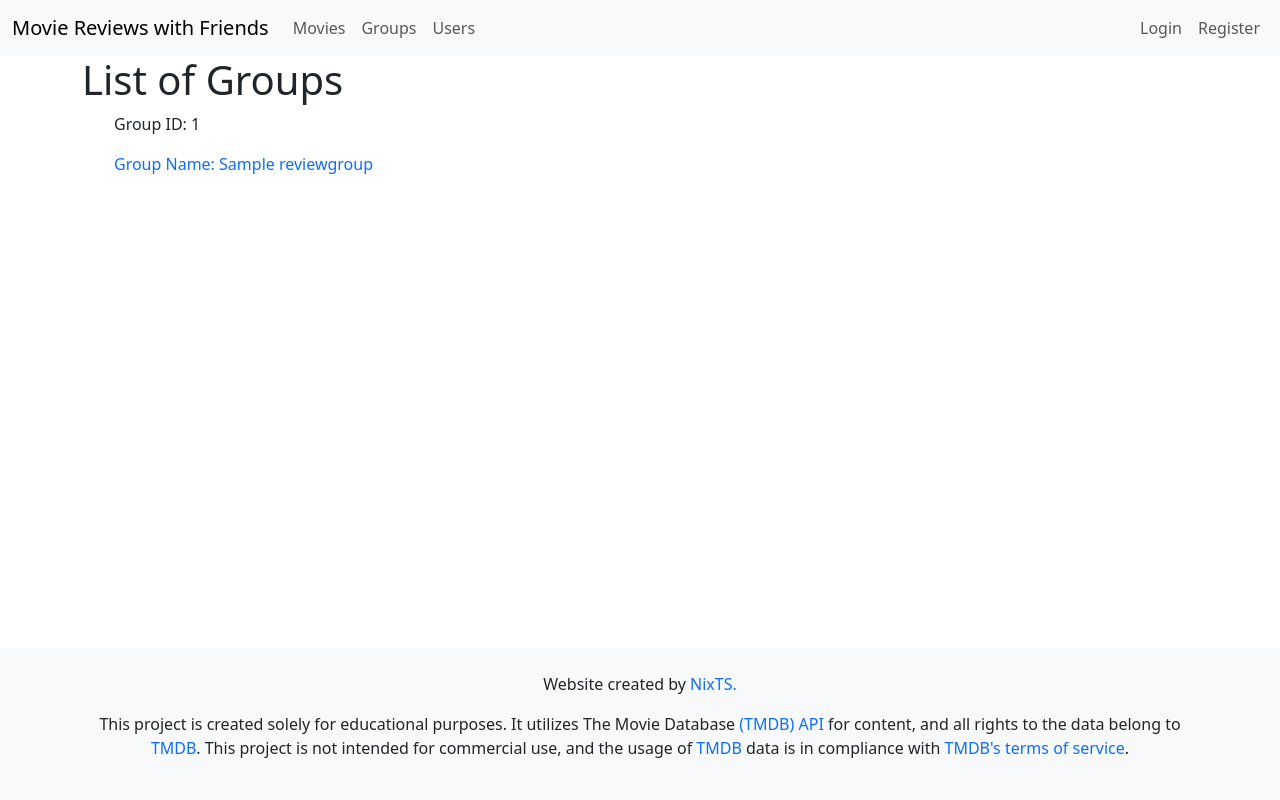
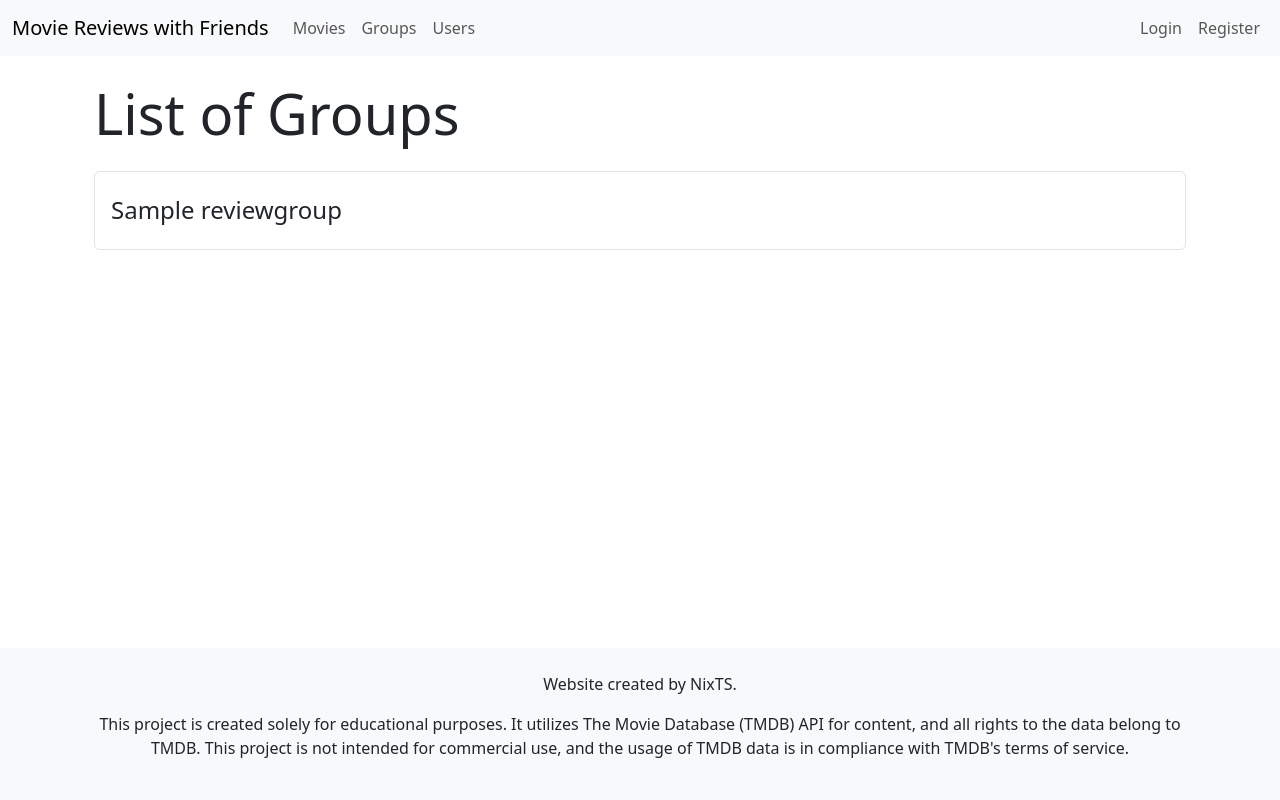
Before and after one commit to NixTS/movie-reviews-with-friends, a Django app: page /groups/list_groups/ in a window 1280 px wide. Run offline with Django 4.2, Linux system fonts and the light colour scheme; tables that the repository leaves empty hold one stand-in row (values such as "Sample post"); parts of the project's set-up code (start-up, migrations or seed data) failed here and were passed over.

Commit message:
Style groups list page

```diff
--- a/review_groups/templates/review_groups/display_groups.html
+++ b/review_groups/templates/review_groups/display_groups.html
@@ -4,17 +4,23 @@
 
 {% block content %}
 
-<h1>List of Groups</h1>
+<div class="container">
+    <h1 class="display-4 text-left my-4">List of Groups</h1>
     {% if groups %}
-<ul>
+    <ul class="list-group">
         {% for group in groups %}
-    <p>Group ID: {{ group.group_id }}</p>
-    <a href="{% url 'group_details' group.group_id %}">
-        <p>Group Name: {{ group.group_name }}</p>
+        <li class="list-group-item mb-4 border rounded py-4">
+            <a href="{% url 'group_details' group.group_id %}" class="text-decoration-none">
+                <h2 class="h4 mb-0">{{ group.group_name }}</h2>
             </a>
-    <br>
+        </li>
         {% endfor %}
     </ul>
     {% endif %}
+</div>
+
+
+
+
 
 {% endblock %}
--- a/static/css/style.css
+++ b/static/css/style.css
@@ -2,6 +2,7 @@
 
 a {
     text-decoration: none;
+    color: inherit;
 }
 
 /* --------------------------------------------------------- headings */
```
Lines whose indentation alone changed are shown as unchanged.
